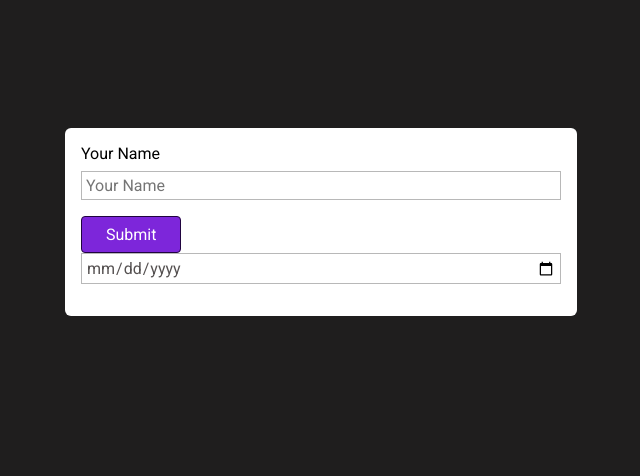
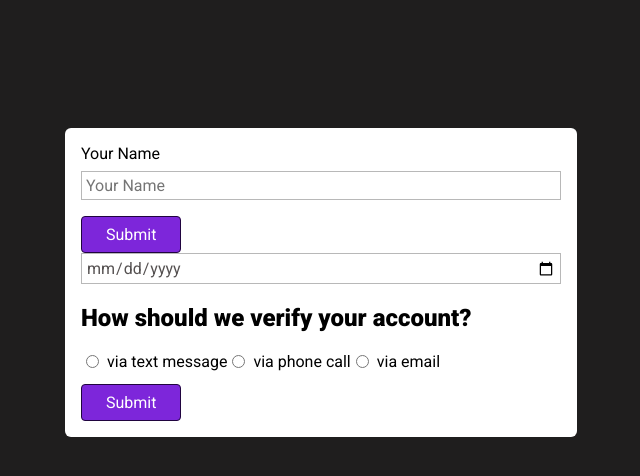
Before and after one commit to DrInnovatio/webfood, a plain HTML site: page HTMLforms/index.html in a window 1280 px wide. Shown: the whole page, without its empty margins (319-959 px from the left). Drawn offline with Linux system fonts and the light colour scheme.

Commit message:
radio button css

```diff
--- a/HTMLforms/index.html
+++ b/HTMLforms/index.html
@@ -11,11 +11,22 @@
   <link rel="stylesheet" href="styles.css">
 </head>
 <body>
-  <form action="/user-data" method="GET">
+  <form action="/user-data" method="GET" >
     <label for="username">Your Name</label>
     <input type="text" name="user-name" id="user-name" placeholder="Your Name"/>
     <button type="submit">Submit</button>
     <input type="date" id="birthdate" name="user-birthdate"/>
-  </form>
+
+    <h2>How should we verify your account?</h2>
+    <div class="form-control-inline">
+        <input type="radio" name="verify" id="verify-text-message" value="text">
+        <label for="verify-text-message">via text message</label>
+        <input type="radio" name="verify" id="verify-phone" value="phone">
+        <label for="verify-phone">via phone call</label>
+        <input type="radio" name="verify" id="verify-email" value="email">
+        <label for="verify-email">via email</label>
+      </div>
+      <button>Submit</button>
+
 </body>
 </html>
--- a/HTMLforms/styles.css
+++ b/HTMLforms/styles.css
@@ -49,3 +49,12 @@ button:hover {
   background-color: rgb(123, 89, 161);
   border-color:  rgb(251, 54, 199);
 }
+
+.form-control-inline {
+  display: flex;
+}
+
+.form-control-inline input {
+  width: auto;
+  margin-right: 0.5rem;
+}
```
